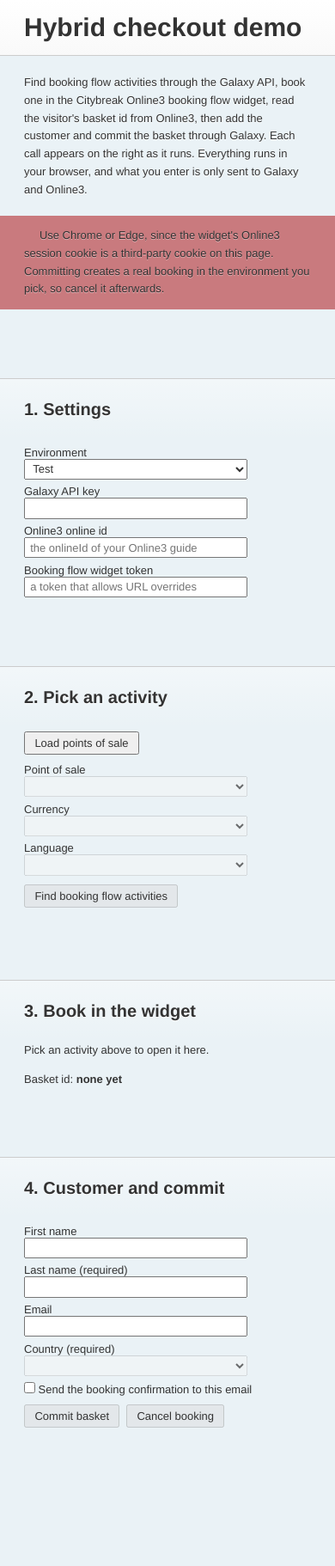
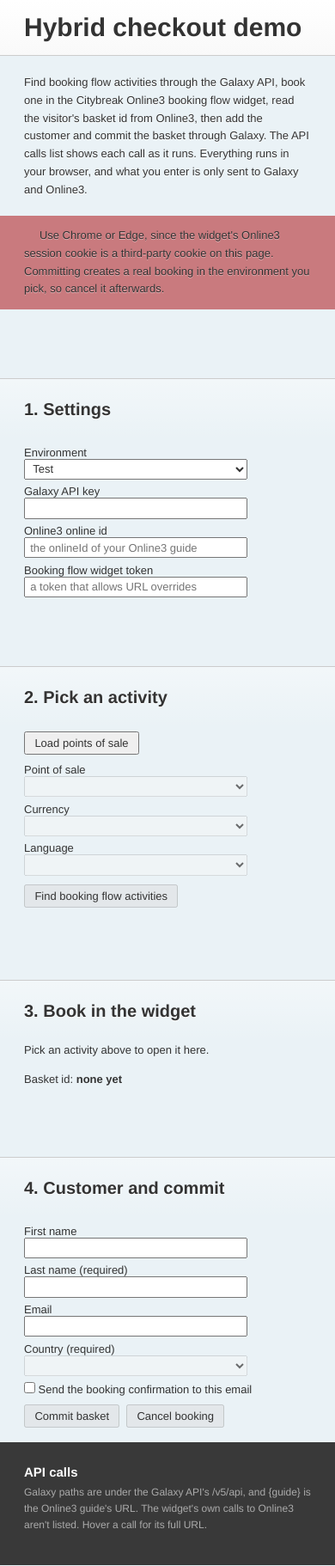
Before and after one commit to visit/galaxy-docs, a Jekyll site: the page hybrid-checkout-demo.html, which Jekyll copies as it is, in a window 390 px wide. Shown: the whole page at 86% size. Built offline with Jekyll 4.4.1, drawn with Linux system fonts in a browser that asks for light colours; before the commit the page ends 1679 px from its top, so only the background shows below that; part of the change alters nothing that is shown.

Commit message:
List the demo's calls one line each beside the steps
Each call shows its API, method, path and outcome in a fixed list in the dark column, so a new call no longer moves the steps. A failed commit can be retried and names the subtask that failed.

```diff
--- a/hybrid-checkout-demo.html
+++ b/hybrid-checkout-demo.html
@@ -6,22 +6,31 @@
 <title>Hybrid checkout demo - Visit Galaxy API Documentation</title>
 <link href="stylesheets/screen.css" media="screen" rel="stylesheet" type="text/css">
 <style>
-  /* The docs layout without its navigation column: controls on the left, the calls in the dark column. */
+  /* The docs layout without its navigation column: the steps on the left, the call list in the dark column. */
   .page-wrapper { margin-left: 0; }
-  .content > h2 { clear: both; }
-  /* Slate clears every div in .content, which would push the controls below their step's calls. */
-  .content > .left { margin-right: 50%; padding: 0 28px; box-sizing: border-box; clear: none; }
+  .content > .left { margin-right: 50%; padding: 0 28px; box-sizing: border-box; }
   .left label { display: block; margin: .5em 0; }
   .left label span { display: inline-block; min-width: 13em; }
   .left input, .left select { font: inherit; padding: .2em .4em; width: 20em; max-width: 100%; box-sizing: border-box; }
   .left input[type=checkbox] { width: auto; }
   .left button { font: inherit; padding: .3em .8em; margin: .3em .3em .3em 0; cursor: pointer; }
-  .content pre.cell { max-height: 26em; overflow: auto; white-space: pre-wrap; overflow-wrap: anywhere; }
-  .cell .sys { font-weight: bold; color: #9fd0ff; }
-  .cell .sys.online3 { color: #9fe0b5; }
-  .cell .failed { color: #ff9c9c; }
   .msg { color: #b00; }
-  @media (max-width: 700px) { .content > .left { margin-right: 0; } }
+  /* The call list stays in view, so a new call never moves the steps. */
+  #calls { position: fixed; top: 0; right: 0; width: 50%; height: 100vh; overflow-y: auto; z-index: 40;
+    box-sizing: border-box; padding: 2em 28px; color: #eee; font: 12px/1.6 Consolas, Menlo, Courier, monospace; }
+  #calls h2 { margin: 0 0 .3em; font: bold 15px/1.4 "Helvetica Neue", Helvetica, Arial, sans-serif; color: #fff; }
+  #calls p { margin: 0 0 1em; color: #aaa; font-family: "Helvetica Neue", Helvetica, Arial, sans-serif; }
+  #calls ol { list-style: none; margin: 0; padding: 0; }
+  #calls .step { margin-top: 1em; color: #aaa; }
+  #calls .call { display: grid; grid-template-columns: 4.5em 3.5em minmax(0, 1fr) minmax(0, 14em); gap: .8em; }
+  #calls .call > span { overflow-wrap: anywhere; }
+  #calls .galaxy { color: #9fd0ff; font-weight: bold; }
+  #calls .online3 { color: #9fe0b5; font-weight: bold; }
+  #calls .failed { color: #ff9c9c; }
+  @media (max-width: 700px) {
+    .content > .left { margin-right: 0; }
+    #calls { position: static; width: auto; height: auto; max-height: 50vh; background: #393939; }
+  }
 </style>
 </head>
 <body>
@@ -32,7 +41,7 @@
 <h1>Hybrid checkout demo</h1>
 <p>Find booking flow activities through the Galaxy API, book one in the Citybreak Online3 booking flow widget,
 read the visitor's basket id from Online3, then add the customer and commit the basket through Galaxy.
-Each call appears on the right as it runs. Everything runs in your browser, and what you enter is only sent to Galaxy and Online3.</p>
+The API calls list shows each call as it runs. Everything runs in your browser, and what you enter is only sent to Galaxy and Online3.</p>
 <aside class="warning">Use Chrome or Edge, since the widget's Online3 session cookie is a third-party cookie on this page.
 Committing creates a real booking in the environment you pick, so cancel it afterwards.</aside>
 
@@ -46,7 +55,6 @@ Committing creates a real booking in the environment you pick, so cancel it afte
 </div>
 
 <h2>2. Pick an activity</h2>
-<div id="cells2"></div>
 <div class="left">
   <button id="loadPos">Load points of sale</button>
   <label><span>Point of sale</span> <select id="pos" disabled></select></label>
@@ -59,7 +67,6 @@ Committing creates a real booking in the environment you pick, so cancel it afte
 </div>
 
 <h2>3. Book in the widget</h2>
-<div id="cells3"></div>
 <div class="left">
   <div id="widget"><p>Pick an activity above to open it here.</p></div>
   <p>Basket id: <strong id="basketId">none yet</strong></p>
@@ -67,7 +74,6 @@ Committing creates a real booking in the environment you pick, so cancel it afte
 </div>
 
 <h2>4. Customer and commit</h2>
-<div id="cells4"></div>
 <div class="left">
   <label><span>First name</span> <input id="firstName"></label>
   <label><span>Last name (required)</span> <input id="lastName"></label>
@@ -79,6 +85,13 @@ Committing creates a real booking in the environment you pick, so cancel it afte
   <p id="result"></p>
 </div>
 
+</div>
+
+<div id="calls">
+  <h2>API calls</h2>
+  <p>Galaxy paths are under the Galaxy API's /v5/api, and {guide} is the Online3 guide's URL. The widget's own calls
+  to Online3 aren't listed. Hover a call for its full URL.</p>
+  <ol id="callList"></ol>
 </div>
 </div>
 
@@ -105,33 +118,55 @@ const culture = () => el('language').value || 'en-US';
 // Online3 paths carry the language and culture, e.g. /123456789/en/en-us.
 const guideUrl = () => `${env().online3}/${el('onlineId').value.trim()}/${culture().split('-')[0]}/${culture().toLowerCase()}`;
 const isoDate = date => date.toISOString().slice(0, 10);
-const pretty = text => { try { return JSON.stringify(JSON.parse(text), null, 2); } catch { return text; } };
+const count = (n, one, many) => `${n} ${n === 1 ? one : many}`;
 
 let basketId = null;
 let bookingCode = null;
 let listening = false;
+let listedStep = 0;
 
-// One dark block per call, like a notebook cell: the system, the request, then the response once it arrives.
-function cell(cellsId, system, request, requestBody) {
-  const box = document.createElement('pre');
-  box.className = 'cell';
-  const badge = document.createElement('span');
-  badge.className = `sys ${system.toLowerCase()}`;
-  badge.textContent = system;
-  const response = document.createElement('span');
-  response.textContent = '\n…';
-  box.append(badge, `  ${request}`);
-  if (requestBody !== undefined) box.append(`\n${JSON.stringify(requestBody, null, 2)}`);
-  box.append('\n', response);
-  el(cellsId).append(box);
-  return (text, failed) => {
-    response.textContent = `\n${text}`;
-    response.className = failed ? 'failed' : '';
+// Errors come as a JSON string, an object with a message, or plain text.
+function shortError(text) {
+  let message = text;
+  try {
+    const parsed = JSON.parse(text);
+    message = typeof parsed === 'string' ? parsed : parsed.Message || parsed.message || parsed.title || text;
+  } catch { }
+  return message.length > 100 ? `${message.slice(0, 100)}…` : message;
+}
+
+// Heads the calls of a step with the step's own heading.
+function listStep(step) {
+  if (step === listedStep) return;
+  listedStep = step;
+  const item = document.createElement('li');
+  item.className = 'step';
+  item.textContent = document.querySelectorAll('.content > h2')[step - 1].textContent;
+  el('callList').append(item);
+}
+
+// One line per call: the API, the method and path, then the outcome once it arrives.
+function listCall(api, method, path, url) {
+  const item = document.createElement('li');
+  item.className = 'call';
+  item.title = url;
+  const cells = [api, method, path, '…'].map(text => {
+    const span = document.createElement('span');
+    span.textContent = text;
+    return span;
+  });
+  cells[0].className = api.toLowerCase();
+  item.append(...cells);
+  el('callList').append(item);
+  el('calls').scrollTop = el('calls').scrollHeight;
+  return (outcome, failed) => {
+    cells[3].textContent = outcome;
+    cells[3].className = failed ? 'failed' : '';
   };
 }
 
-async function galaxy(cellsId, method, path, body) {
-  const show = cell(cellsId, 'Galaxy', `${method} ${env().galaxy}/${path}\napiKey: ••••`, body);
+async function galaxy(method, path, body, describe) {
+  const show = listCall('Galaxy', method, `/${path}`, `${env().galaxy}/${path}`);
   try {
     const res = await fetch(`${env().galaxy}/${path}`, {
       method,
@@ -139,21 +174,31 @@ async function galaxy(cellsId, method, path, body) {
       body: body === undefined ? undefined : JSON.stringify(body)
     });
     const text = await res.text();
-    show(`${res.status}${text ? '\n' + pretty(text) : ''}`, !res.ok);
-    if (!res.ok) throw new Error(`Galaxy ${method} ${path} returned ${res.status}.`);
-    return text ? JSON.parse(text) : null;
+    if (!res.ok) {
+      show(`${res.status} ${shortError(text)}`, true);
+      throw new Error(`Galaxy ${method} ${path} returned ${res.status}.`);
+    }
+    const data = text ? JSON.parse(text) : null;
+    show(describe ? `${res.status} · ${describe(data)}` : `${res.status}`);
+    return data;
   } catch (e) {
     if (!(e.message || '').startsWith('Galaxy ')) show(e.message, true);
     throw e;
   }
 }
 
-async function online3(cellsId, path) {
-  const show = cell(cellsId, 'Online3', `GET ${guideUrl()}/${path}\ncredentials: include (session cookie)`);
-  const res = await fetch(`${guideUrl()}/${path}`, { credentials: 'include' });
-  const text = await res.text();
-  show(`${res.status}${text ? '\n' + pretty(text) : ''}`, !res.ok);
-  return { ok: res.ok, text };
+async function online3(path, describe) {
+  const show = listCall('Online3', 'GET', `{guide}/${path}`, `${guideUrl()}/${path}`);
+  try {
+    const res = await fetch(`${guideUrl()}/${path}`, { credentials: 'include' });
+    const text = await res.text();
+    if (!res.ok) show(`${res.status} ${shortError(text)}`, true);
+    else show(describe ? `${res.status} · ${describe(text)}` : `${res.status}`);
+    return { ok: res.ok, text };
+  } catch (e) {
+    show(e.message, true);
+    return { ok: false, text: '' };
+  }
 }
 
 function fillSelect(id, values, preferred) {
@@ -180,18 +225,19 @@ function showCountries(codes) {
 async function loadPointOfSaleOptions() {
   const pointOfSalesId = el('pos').value;
   const [currencies, languages] = await Promise.all([
-    galaxy('cells2', 'GET', `pointofsales/currencies/${pointOfSalesId}`),
-    galaxy('cells2', 'GET', `content/language/${pointOfSalesId}`)
+    galaxy('GET', `pointofsales/currencies/${pointOfSalesId}`, undefined, data => data.join(', ')),
+    galaxy('GET', `content/language/${pointOfSalesId}`, undefined, data => count(data.length, 'language', 'languages'))
   ]);
   fillSelect('currency', currencies, el('currency').value);
   fillSelect('language', languages, el('language').value || 'en-US');
 }
 
 // Only booking flow products (references starting with "bfpkg:") open in the booking flow widget.
+const isBookingFlow = group => (group.References || []).some(r => r.startsWith('bfpkg:'));
+
 function showActivities(groups) {
-  const flows = groups.filter(g => (g.References || []).some(r => r.startsWith('bfpkg:')));
+  const flows = groups.filter(isBookingFlow);
   const others = groups.length - flows.length;
-  const count = (n, one, many) => `${n} ${n === 1 ? one : many}`;
   el('activitySummary').textContent =
     `${count(flows.length, 'booking flow activity', 'booking flow activities')} with dates in the next 30 days` +
     (others ? `, plus ${count(others, 'other activity', 'other activities')} that this widget can't open.` : '.');
@@ -220,26 +266,29 @@ function openWidget(cbisProductId) {
 
   // proceedToBasket=false keeps the visitor on this page after booking.
   const url = `${guideUrl()}/widget?token=${encodeURIComponent(token)}&cbisProductId=${cbisProductId}&proceedToBasket=false`;
-  const show = cell('cells3', 'Online3', `GET ${url}\n(script tag)`);
+  listStep(3);
+  const show = listCall('Online3', 'GET', `{guide}/widget?token=…&cbisProductId=${cbisProductId}`, url);
   const script = document.createElement('script');
   script.async = true;
   script.src = url;
   script.onload = () => {
-    show('loaded; the widget makes its own to-do/… calls from here');
+    show('loaded');
     if (!listening) listenForBookings();
   };
-  script.onerror = () => show('the widget script failed to load', true);
+  script.onerror = () => show('failed to load', true);
   document.body.appendChild(script);
 }
 
 // The widget announces basket changes on a BroadcastChannel named after the visitor's session key.
 async function listenForBookings() {
   listening = true;
-  const session = await online3('cells3', 'session');
+  const session = await online3('session');
+  if (!session.ok) return;
   const sessionKey = JSON.parse(session.text);
   new BroadcastChannel(sessionKey).onmessage = message => {
     if (message.data && message.data.key === 'cb-basket-update') {
-      cell('cells3', 'Online3', `BroadcastChannel "${sessionKey}"`)('message from the widget: cb-basket-update');
+      listStep(3);
+      listCall('Online3', 'event', 'cb-basket-update', `BroadcastChannel "${sessionKey}"`)('from the widget');
       readBasketId();
     }
   };
@@ -247,7 +296,7 @@ async function listenForBookings() {
 }
 
 async function readBasketId() {
-  const res = await online3('cells3', 'basket/id');
+  const res = await online3('basket/id', text => text.trim() || 'no basket yet');
   basketId = res.ok && res.text.trim() ? parseInt(res.text, 10) : null;
   el('basketId').textContent = basketId || 'none yet';
   el('commit').disabled = !basketId;
@@ -256,53 +305,65 @@ async function readBasketId() {
 
 // Galaxy's view of the same basket, by id.
 async function showGalaxyBasket() {
-  const basket = await galaxy('cells3', 'GET', `basket/${basketId}`);
+  const total = basket => `${basket.TotalPrice.Price} ${basket.TotalPrice.Currency}`;
+  const basket = await galaxy('GET', `basket/${basketId}`, undefined, total);
   const products = (basket.Groups || []).flatMap(g => g.Products || []);
-  el('galaxyBasket').textContent = `Galaxy: total ${basket.TotalPrice.Price} ${basket.TotalPrice.Currency}` +
+  el('galaxyBasket').textContent = `Galaxy: total ${total(basket)}` +
     (products.length ? ` for ${products.map(p => p.Name).join(', ')}.` : '.');
 }
 
-// Polls in a single block that is updated in place.
+// Polls on a single line that is updated in place.
 async function waitForCommit(commitId) {
-  const url = `${env().galaxy}/basket/commit/status/${commitId}`;
-  const show = cell('cells4', 'Galaxy', `GET ${url}\napiKey: ••••`);
+  const path = `basket/commit/status/${commitId}`;
+  const show = listCall('Galaxy', 'GET', `/${path}`, `${env().galaxy}/${path}`);
   for (let i = 1; i <= 180; i++) {
-    const res = await fetch(url, { headers: { 'apiKey': apiKey(), 'Accept-Language': culture() } });
+    const res = await fetch(`${env().galaxy}/${path}`, { headers: { 'apiKey': apiKey(), 'Accept-Language': culture() } });
     const text = await res.text();
     if (!res.ok) {
-      show(`${res.status}\n${pretty(text)}`, true);
+      show(`${res.status} ${shortError(text)}`, true);
       throw new Error(`Galaxy commit status returned ${res.status}.`);
     }
     const status = JSON.parse(text);
     const done = status.Status === 'CompletedOk' || status.Status === 'CompletedFailed';
-    show(`${res.status}, polled ${i} times\n${pretty(text)}`, status.Status === 'CompletedFailed');
+    show(`${res.status} · ${status.Status}${i > 1 ? `, polled ${i} times` : ''}`, status.Status === 'CompletedFailed');
     if (done) return status;
     await new Promise(resolve => setTimeout(resolve, 1000));
   }
   throw new Error(`Commit ${commitId} is still running after 3 minutes.`);
 }
 
+// Names the subtask that failed, e.g. "FinishingTransaction".
+function failedTask(status) {
+  const task = (status.Subtasks || []).find(s => s.Status === 'CompletedFailed');
+  return task ? ` at ${task.Task}` : '';
+}
+
 el('loadPos').onclick = async () => {
+  listStep(2);
   try {
-    showPointsOfSale(await galaxy('cells2', 'GET', 'pointofsales'));
+    showPointsOfSale(await galaxy('GET', 'pointofsales', undefined, data => count(data.length, 'point of sale', 'points of sale')));
     await loadPointOfSaleOptions();
-    showCountries(await galaxy('cells4', 'GET', 'countrycode'));
+    showCountries(await galaxy('GET', 'countrycode', undefined, data => count(data.length, 'country', 'countries')));
   } catch (e) {
-    // The failing call's block shows the error.
+    // The failing call's line shows the error.
   }
 };
 
-el('pos').onchange = () => loadPointOfSaleOptions().catch(() => {});
+el('pos').onchange = () => {
+  listStep(2);
+  loadPointOfSaleOptions().catch(() => {});
+};
 
 el('loadActivities').onclick = async () => {
+  listStep(2);
   el('activitySummary').textContent = 'Searching...';
   try {
-    const result = await galaxy('cells2', 'POST', 'availability/activity/calendar/byproduct', {
+    const result = await galaxy('POST', 'availability/activity/calendar/byproduct', {
       PointOfSalesId: parseInt(el('pos').value, 10),
       Start: isoDate(new Date()),
       End: isoDate(new Date(Date.now() + 30 * 24 * 3600 * 1000)),
       Currency: el('currency').value
-    });
+    }, data => count((data.ActivityGroups || []).filter(isBookingFlow).length, 'booking flow activity', 'booking flow activities'));
     showActivities(result.ActivityGroups || []);
   } catch (e) {
     el('activitySummary').textContent = '';
@@ -315,10 +376,11 @@ el('commit').onclick = async () => {
     el('msg4').textContent = 'Enter at least a last name and a country.';
     return;
   }
+  listStep(4);
   el('commit').disabled = true;
   try {
     // Last name, customer type, culture and country are the fields Galaxy requires.
-    await galaxy('cells4', 'POST', `basket/customer/${basketId}`, {
+    await galaxy('POST', `basket/customer/${basketId}`, {
       NameFirst: el('firstName').value.trim(),
       NameLast: el('lastName').value.trim(),
       Email: el('email').value.trim(),
@@ -328,10 +390,11 @@ el('commit').onclick = async () => {
       Address: { CountryCode: el('country').value }
     });
 
-    const commitId = await galaxy('cells4', 'POST', `basket/commit/${basketId}`);
+    const commitId = await galaxy('POST', `basket/commit/${basketId}`, undefined, id => `commit ${id}`);
     const status = await waitForCommit(commitId);
     bookingCode = status.BookingCode;
-    el('result').textContent = status.Status === 'CompletedOk' ? `Booked: ${bookingCode}` : 'The commit failed.';
+    el('result').textContent = status.Status === 'CompletedOk' ? `Booked: ${bookingCode}` : `The commit failed${failedTask(status)}.`;
+    el('commit').disabled = status.Status === 'CompletedOk';
     el('cancel').disabled = !bookingCode;
   } catch (e) {
     el('commit').disabled = false;
@@ -339,11 +402,12 @@ el('commit').onclick = async () => {
 };
 
 el('cancel').onclick = async () => {
+  listStep(4);
   el('cancel').disabled = true;
   try {
-    const commitId = await galaxy('cells4', 'POST', `reservation/cancel/${bookingCode}`);
+    const commitId = await galaxy('POST', `reservation/cancel/${bookingCode}`, undefined, id => `commit ${id}`);
     const status = await waitForCommit(commitId);
-    el('result').textContent = status.Status === 'CompletedOk' ? `Cancelled: ${bookingCode}` : 'The cancellation failed.';
+    el('result').textContent = status.Status === 'CompletedOk' ? `Cancelled: ${bookingCode}` : `The cancellation failed${failedTask(status)}.`;
   } catch (e) {
     el('cancel').disabled = false;
   }
```
